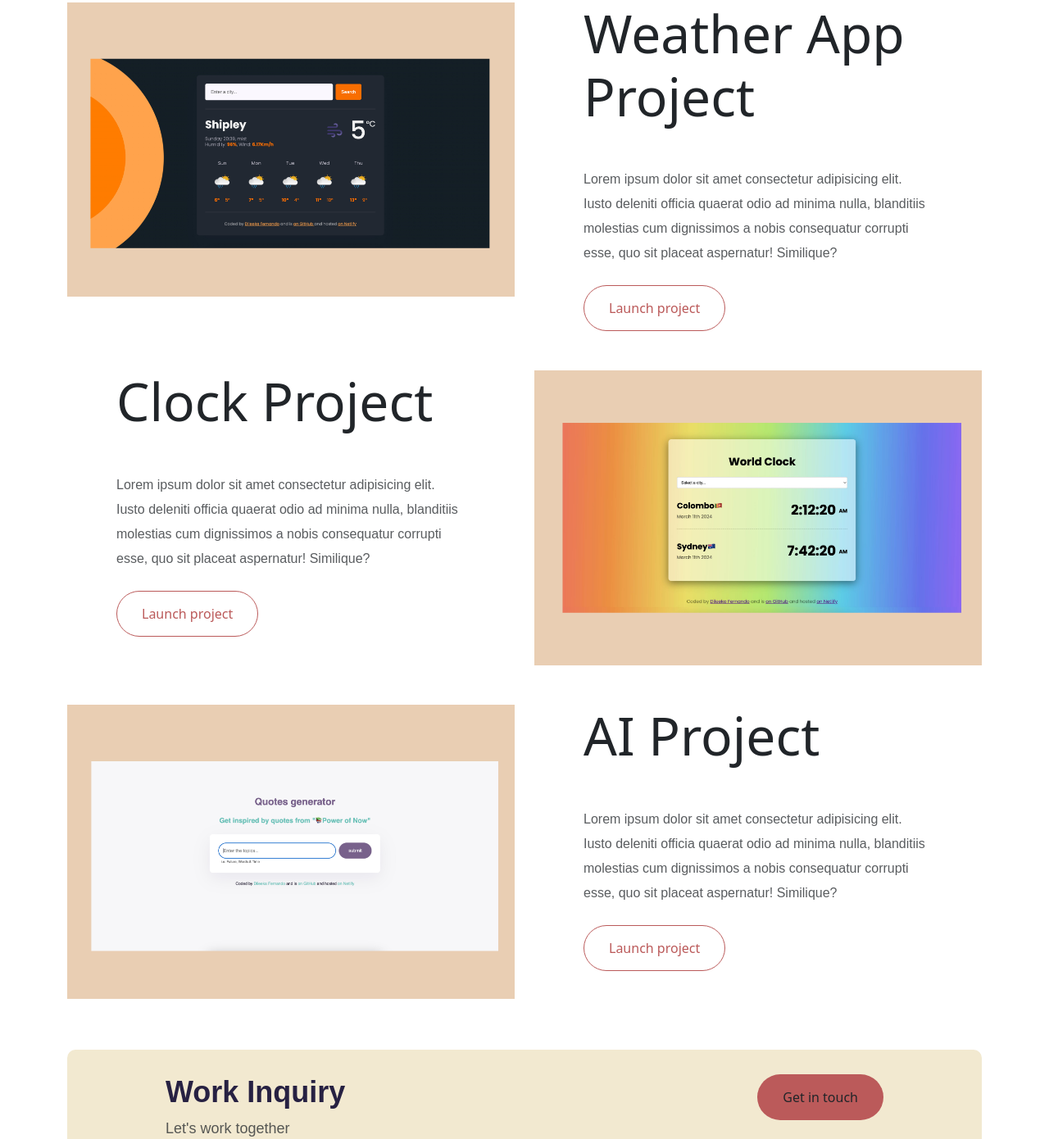
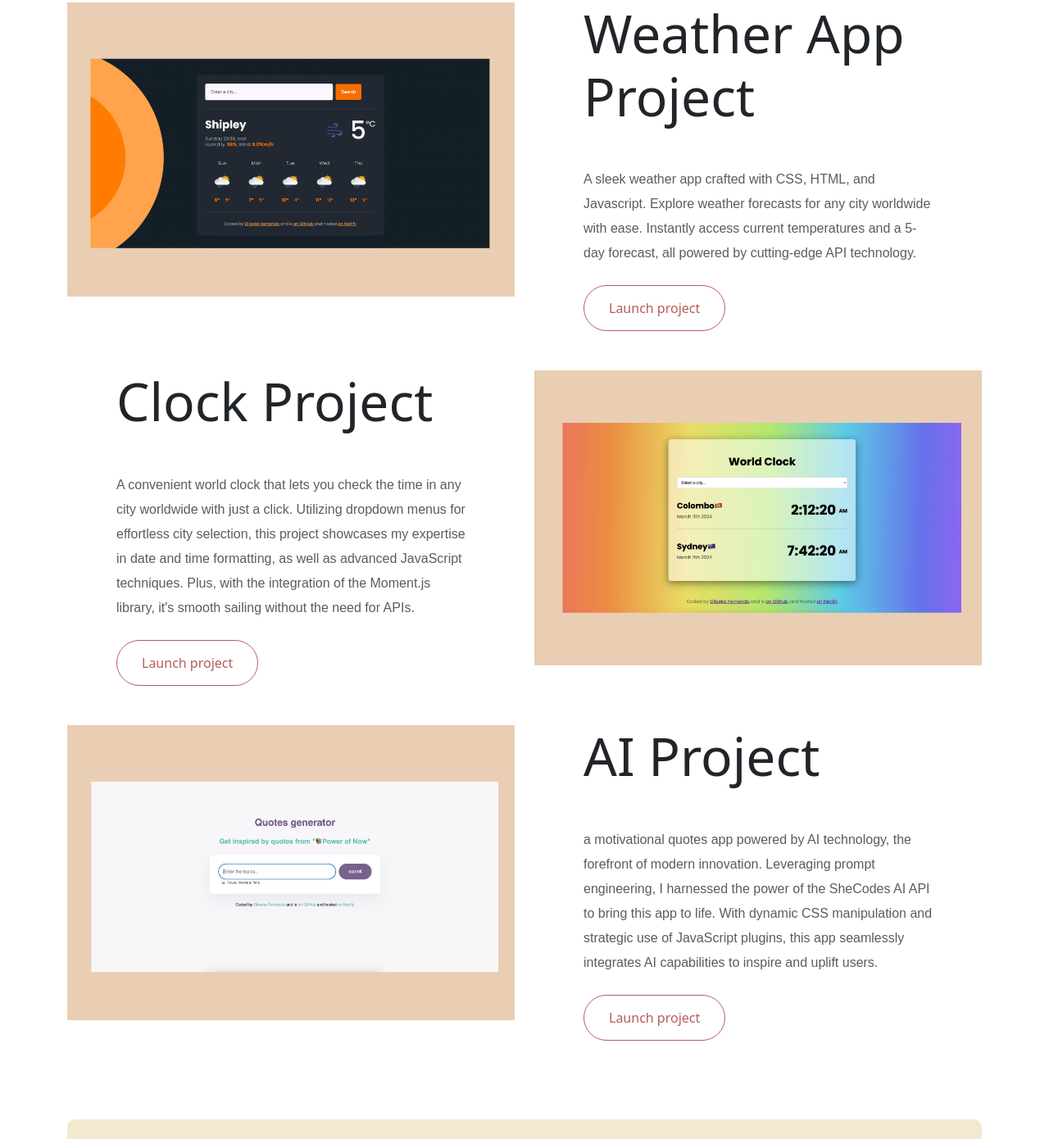
Before and after one commit to dfernando8/portfolio-project, a plain HTML site: page index.html in a window 1280 px wide. Shown: the part 840-2230 px from the top of the page at 82% size. Drawn offline with nearby package versions, Linux system fonts and the light colour scheme; a web font is replaced by a local one.

Commit message:
project description updates

```diff
--- a/index.html
+++ b/index.html
@@ -103,10 +103,10 @@
           <div class="project-description">
             <h2 class="mb-5">Weather App Project</h2>
             <p class="mb-4 text-muted">
-              Lorem ipsum dolor sit amet consectetur adipisicing elit. Iusto
-              deleniti officia quaerat odio ad minima nulla, blanditiis
-              molestias cum dignissimos a nobis consequatur corrupti esse, quo
-              sit placeat aspernatur! Similique?
+              A sleek weather app crafted with CSS, HTML, and Javascript.
+              Explore weather forecasts for any city worldwide with ease.
+              Instantly access current temperatures and a 5-day forecast, all
+              powered by cutting-edge API technology.
             </p>
             <a
               href="https://sama-weather.netlify.app"
@@ -122,10 +122,12 @@
           <div class="project-description">
             <h2 class="mb-5">Clock Project</h2>
             <p class="mb-4 text-muted">
-              Lorem ipsum dolor sit amet consectetur adipisicing elit. Iusto
-              deleniti officia quaerat odio ad minima nulla, blanditiis
-              molestias cum dignissimos a nobis consequatur corrupti esse, quo
-              sit placeat aspernatur! Similique?
+              A convenient world clock that lets you check the time in any city
+              worldwide with just a click. Utilizing dropdown menus for
+              effortless city selection, this project showcases my expertise in
+              date and time formatting, as well as advanced JavaScript
+              techniques. Plus, with the integration of the Moment.js library,
+              it's smooth sailing without the need for APIs.
             </p>
             <a
               href="https://great-clock.netlify.app"
@@ -153,10 +155,12 @@
           <div class="project-description">
             <h2 class="mb-5">AI Project</h2>
             <p class="mb-4 text-muted">
-              Lorem ipsum dolor sit amet consectetur adipisicing elit. Iusto
-              deleniti officia quaerat odio ad minima nulla, blanditiis
-              molestias cum dignissimos a nobis consequatur corrupti esse, quo
-              sit placeat aspernatur! Similique?
+              a motivational quotes app powered by AI technology, the forefront
+              of modern innovation. Leveraging prompt engineering, I harnessed
+              the power of the SheCodes AI API to bring this app to life. With
+              dynamic CSS manipulation and strategic use of JavaScript plugins,
+              this app seamlessly integrates AI capabilities to inspire and
+              uplift users.
             </p>
             <a
               href="https://motivational-assistant.netlify.app"
```
Also changed, not shown: work.html (+18 -3 lines).
